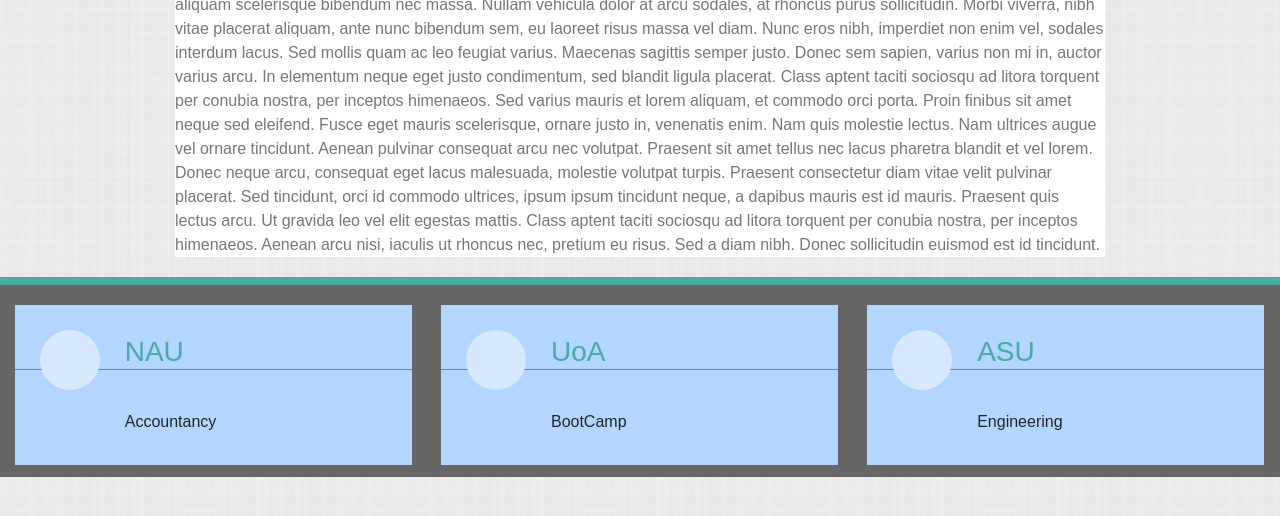
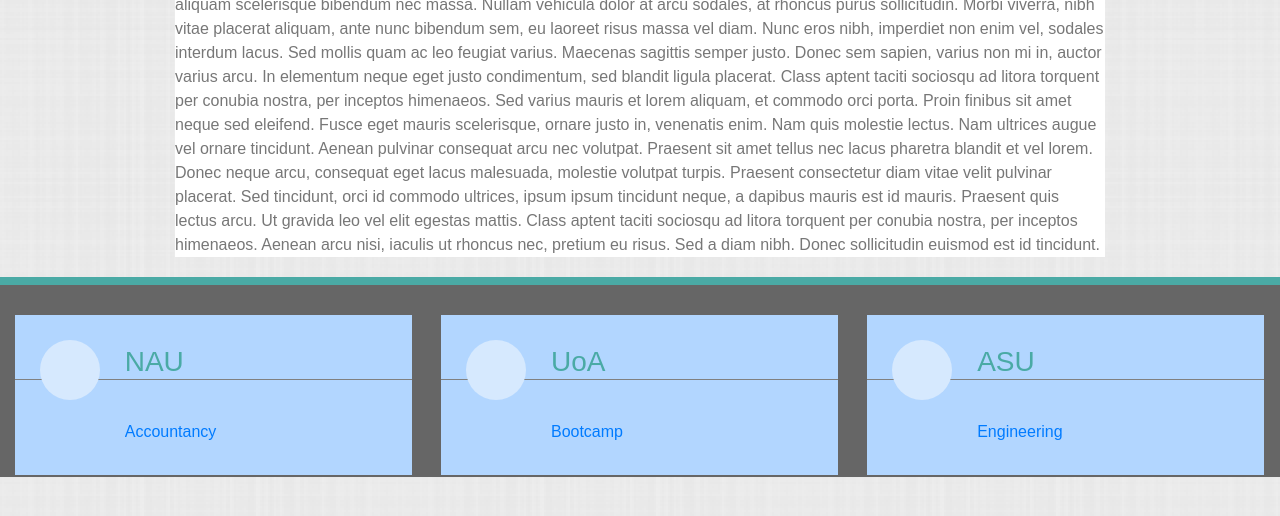
Before and after one commit to teslacats7776/Bootstrap-Portfolio, a plain HTML site: page index.html in a window 1280 px wide. Shown: the part 210-726 px from the top of the page. Drawn offline with nearby package versions, Linux system fonts and the light colour scheme.

Commit message:
sticky footer

```diff
--- a/assets/css/style.css
+++ b/assets/css/style.css
@@ -44,6 +44,7 @@ h6 {
     padding-right: 0px;
     display: block;
     background-color: #ffffff;
+
   }
   .content{
 
@@ -68,6 +69,7 @@ height: 200px;
     bottom: 0px;
     left: 0px;
     right: 0px;
+    padding-top: 10px;
 
   }
 
--- a/index.html
+++ b/index.html
@@ -65,17 +65,19 @@
         <div class='column'>
             <div class='avatar'></div>
             <h3 class='username'>NAU</h3>
-            <p class='comment'>Accountancy</p>
+            <a href="https://nau.edu/franke/"><p class='comment'>Accountancy</p></a>
+
           </div>
         <div class='column'>
             <div class='avatar'></div>
             <h3 class='username'>UoA</h3>
-            <p class='comment'>BootCamp</p>
+            <a href="https://bootcamp.ce.arizona.edu/coding/"><p class='comment'>Bootcamp</p></a>
           </div>
   <div class='column'>
     <div class='avatar'></div>
     <h3 class='username'>ASU</h3>
-    <p class='comment'>Engineering</p>
+
+    <a href="https://engineering.asu.edu/"><p class='comment'>Engineering</p></a>
   </div>
   <div class="copyright">Copyright &copy;</div>
 </div>
```
Also changed, not shown: contact.html (+4 -3 lines), portfolio.html (+5 -3 lines), 1 other file.
